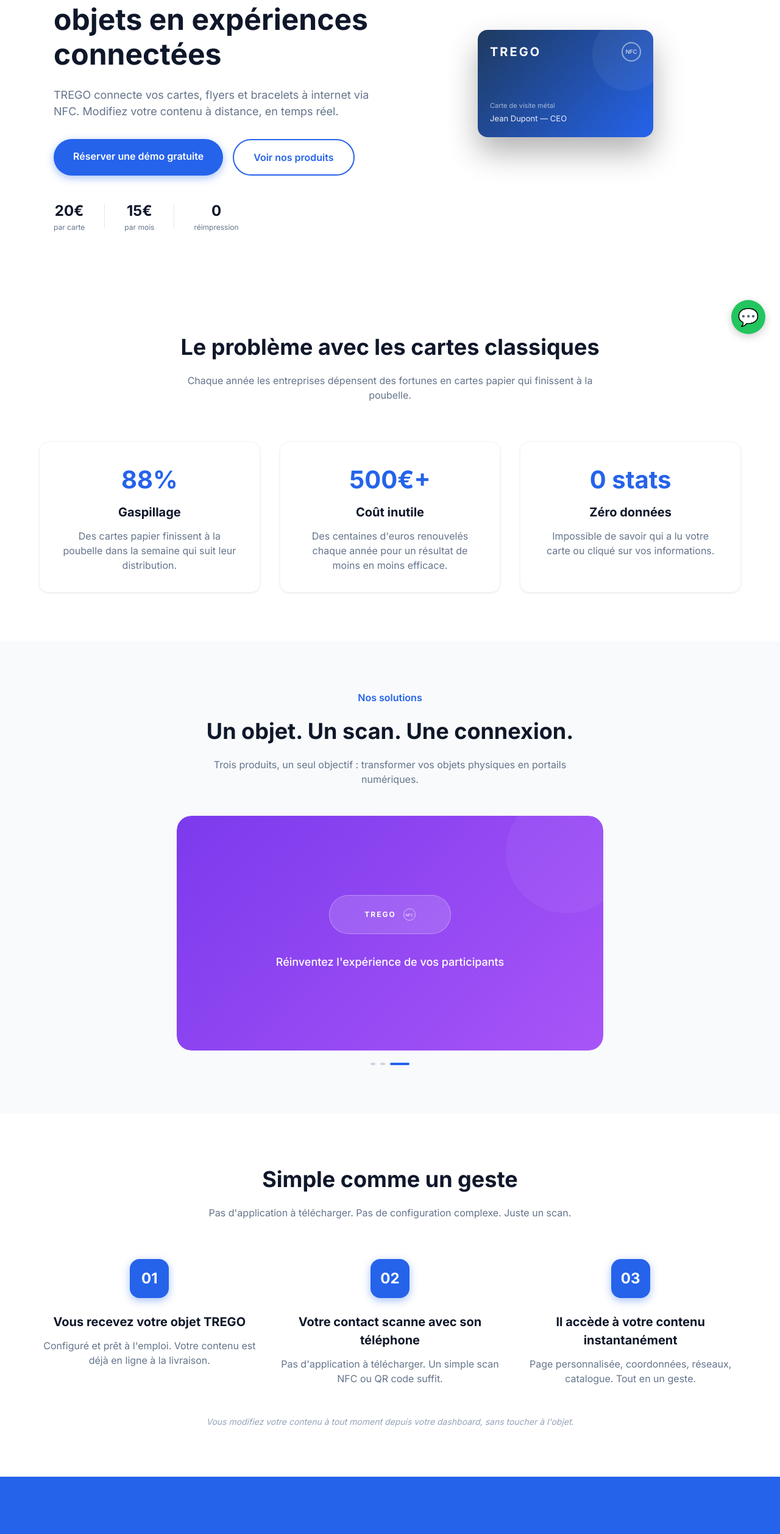
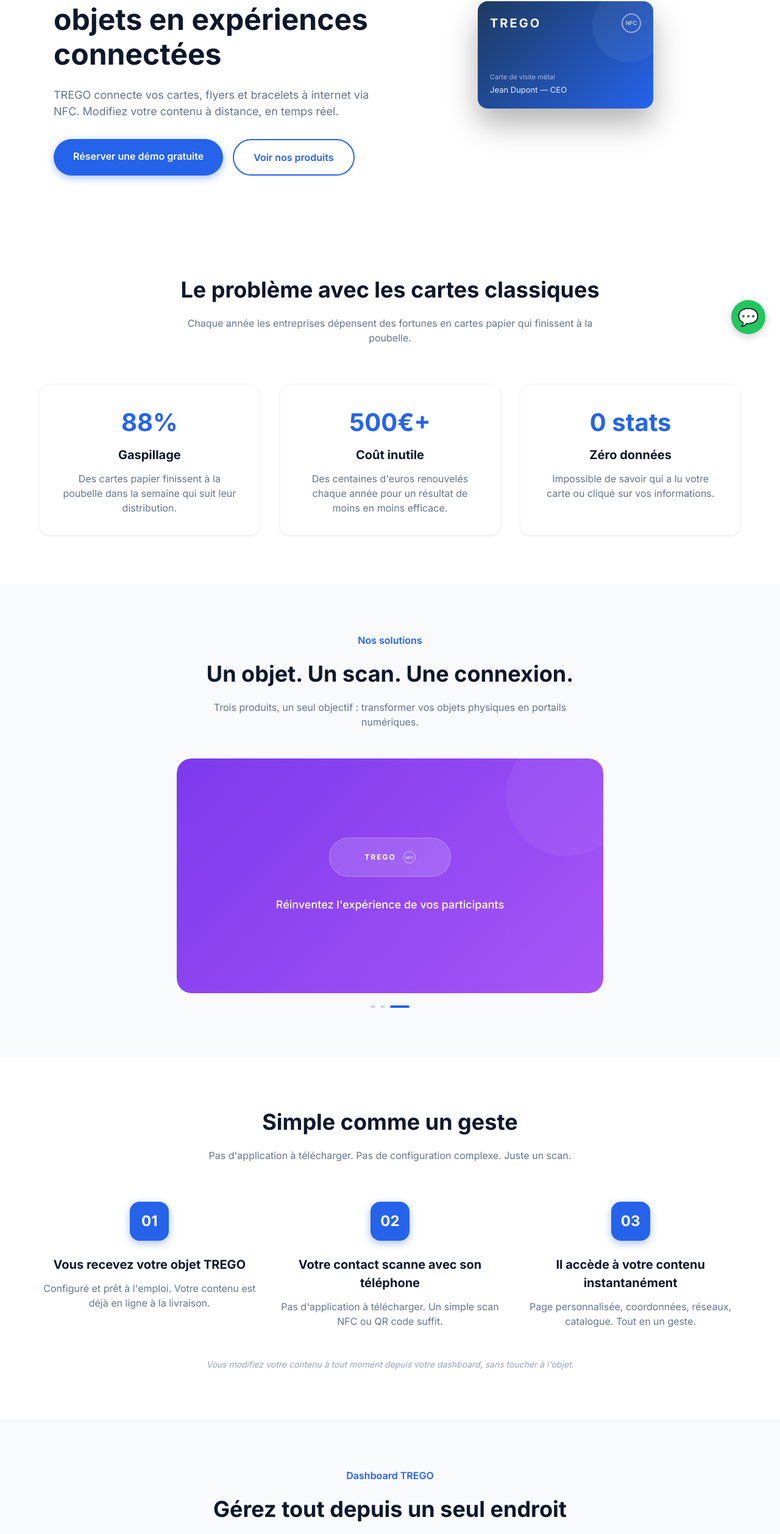
Before and after one commit to mkl680/trego-site-V1, a Next.js app: page / in a window 1280 px wide. Shown: the part 228-2744 px from the top of the page at 61% size. Built offline with nearby package versions, Linux system fonts and the light colour scheme.

Commit message:
Update page.tsx

```diff
--- a/app/page.tsx
+++ b/app/page.tsx
@@ -36,7 +36,6 @@
   const slides = [
     {
       bg: "linear-gradient(135deg,#1e3a5f,#2563EB)",
-      title: "Carte NFC Métal",
       text: "Remplacez définitivement vos cartes papier par une carte métal qui ne finit jamais à la poubelle",
       visual: (
         <div style={{width:"220px",height:"135px",background:"rgba(255,255,255,0.15)",borderRadius:"12px",border:"1px solid rgba(255,255,255,0.3)",display:"flex",flexDirection:"column",justifyContent:"space-between",padding:"16px",marginBottom:"32px"}}>
@@ -50,7 +49,6 @@
     },
     {
       bg: "linear-gradient(135deg,#0891b2,#06b6d4)",
-      title: "Flyers NFC",
       text: "Distribuez en salon et modifiez votre contenu après impression",
       visual: (
         <div style={{width:"140px",height:"200px",background:"rgba(255,255,255,0.15)",borderRadius:"8px",border:"1px solid rgba(255,255,255,0.3)",display:"flex",flexDirection:"column",alignItems:"center",justifyContent:"center",marginBottom:"32px",gap:"12px",padding:"16px"}}>
@@ -63,7 +61,6 @@
     },
     {
       bg: "linear-gradient(135deg,#7c3aed,#a855f7)",
-      title: "Bracelets NFC",
       text: "Réinventez l'expérience de vos participants",
       visual: (
         <div style={{width:"200px",height:"64px",background:"rgba(255,255,255,0.15)",borderRadius:"32px",border:"1px solid rgba(255,255,255,0.3)",display:"flex",alignItems:"center",justifyContent:"center",marginBottom:"32px",gap:"12px",padding:"0 24px"}}>
@@ -98,7 +95,7 @@
       </div>
       <div style={{display:"flex",justifyContent:"center",gap:"8px",marginTop:"20px"}}>
         {slides.map((_, i) => (
-          <button key={i} onClick={() => setCurrent(i)} style={{width: i === current ? "32px" : "8px",height:"4px",background: i === current ? "#2563EB" : "#CBD5E1",borderRadius:"2px",border:"none",cursor:"pointer",transition:"all 0.3s",padding:0}}></button>
+          <button key={i} onClick={() => setCurrent(i)} style={{width:i === current ? "32px" : "8px",height:"4px",background:i === current ? "#2563EB" : "#CBD5E1",borderRadius:"2px",border:"none",cursor:"pointer",transition:"all 0.3s",padding:0}}></button>
         ))}
       </div>
     </div>
@@ -109,6 +106,7 @@
   return (
     <div style={{minHeight:"100vh",background:"white"}}>
 
+      {/* HERO */}
       <div style={{paddingTop:"120px",paddingBottom:"80px",maxWidth:"1152px",margin:"0 auto",padding:"120px 24px 80px",display:"flex",flexWrap:"wrap",alignItems:"center",gap:"48px"}}>
         <div style={{flex:1,minWidth:"300px"}}>
           <span style={{display:"inline-block",background:"#DBEAFE",color:"#2563EB",fontSize:"14px",fontWeight:500,padding:"4px 16px",borderRadius:"999px",marginBottom:"24px"}}>
@@ -120,29 +118,13 @@
           <p style={{fontSize:"18px",color:"#64748B",marginBottom:"32px",maxWidth:"560px"}}>
             TREGO connecte vos cartes, flyers et bracelets à internet via NFC. Modifiez votre contenu à distance, en temps réel.
           </p>
-          <div style={{display:"flex",gap:"16px",flexWrap:"wrap",marginBottom:"40px"}}>
+          <div style={{display:"flex",gap:"16px",flexWrap:"wrap"}}>
             <Link href="/contact" style={{background:"#2563EB",color:"white",padding:"16px 32px",borderRadius:"999px",fontWeight:600,textDecoration:"none",display:"inline-block",boxShadow:"0 4px 14px rgba(37,99,235,0.4)"}}>
               Réserver une démo gratuite
             </Link>
             <Link href="/products" style={{border:"2px solid #2563EB",color:"#2563EB",padding:"16px 32px",borderRadius:"999px",fontWeight:600,textDecoration:"none",display:"inline-block"}}>
               Voir nos produits
             </Link>
-          </div>
-          <div style={{display:"flex",gap:"32px",alignItems:"center"}}>
-            <div style={{textAlign:"center"}}>
-              <div style={{fontSize:"24px",fontWeight:"bold",color:"#0F172A"}}>20€</div>
-              <div style={{fontSize:"12px",color:"#64748B"}}>par carte</div>
-            </div>
-            <div style={{width:"1px",height:"40px",background:"#E2E8F0"}}></div>
-            <div style={{textAlign:"center"}}>
-              <div style={{fontSize:"24px",fontWeight:"bold",color:"#0F172A"}}>15€</div>
-              <div style={{fontSize:"12px",color:"#64748B"}}>par mois</div>
-            </div>
-            <div style={{width:"1px",height:"40px",background:"#E2E8F0"}}></div>
-            <div style={{textAlign:"center"}}>
-              <div style={{fontSize:"24px",fontWeight:"bold",color:"#0F172A"}}>0</div>
-              <div style={{fontSize:"12px",color:"#64748B"}}>réimpression</div>
-            </div>
           </div>
         </div>
         <div style={{flex:1,minWidth:"280px",display:"flex",justifyContent:"center"}}>
@@ -160,6 +142,7 @@
         </div>
       </div>
 
+      {/* PROBLEME */}
       <div style={{padding:"80px 24px",background:"white"}}>
         <div style={{maxWidth:"1152px",margin:"0 auto"}}>
           <h2 style={{fontSize:"36px",fontWeight:"bold",textAlign:"center",color:"#0F172A",marginBottom:"16px"}}>
@@ -188,7 +171,8 @@
         </div>
       </div>
 
-      <div style={{padding:"80px 24px",background:"#F8FAFC"}}>
+      {/* CAROUSEL PRODUITS */}
+      <div style={{padding:"80px 24px",background:"#F8FAFC",overflow:"hidden"}}>
         <div style={{maxWidth:"1152px",margin:"0 auto"}}>
           <span style={{display:"block",textAlign:"center",color:"#2563EB",fontWeight:600,marginBottom:"16px"}}>Nos solutions</span>
           <h2 style={{fontSize:"36px",fontWeight:"bold",textAlign:"center",color:"#0F172A",marginBottom:"16px"}}>
@@ -201,6 +185,7 @@
         </div>
       </div>
 
+      {/* COMMENT CA MARCHE */}
       <div style={{padding:"80px 24px",background:"white"}}>
         <div style={{maxWidth:"1152px",margin:"0 auto"}}>
           <h2 style={{fontSize:"36px",fontWeight:"bold",textAlign:"center",color:"#0F172A",marginBottom:"16px"}}>
@@ -230,30 +215,43 @@
         </div>
       </div>
 
-      <div style={{padding:"80px 24px",background:"#2563EB"}}>
-        <div style={{maxWidth:"1152px",margin:"0 auto",textAlign:"center",color:"white"}}>
-          <h2 style={{fontSize:"48px",fontWeight:"bold",marginBottom:"16px"}}>20€ par commercial. Par an.</h2>
-          <p style={{color:"#BFDBFE",fontSize:"18px",marginBottom:"48px",maxWidth:"560px",margin:"0 auto 48px"}}>
-            Contre plusieurs centaines d'euros en cartes papier à renouveler. Une carte TREGO ne finit jamais à la poubelle.
+      {/* CRM */}
+      <div style={{padding:"80px 24px",background:"#F8FAFC"}}>
+        <div style={{maxWidth:"1152px",margin:"0 auto"}}>
+          <span style={{display:"block",textAlign:"center",color:"#2563EB",fontWeight:600,marginBottom:"16px"}}>Dashboard TREGO</span>
+          <h2 style={{fontSize:"36px",fontWeight:"bold",textAlign:"center",color:"#0F172A",marginBottom:"16px"}}>
+            Gérez tout depuis un seul endroit
+          </h2>
+          <p style={{textAlign:"center",color:"#64748B",marginBottom:"64px",maxWidth:"672px",margin:"0 auto 64px"}}>
+            Le dashboard TREGO vous donne le contrôle total sur vos objets connectés, vos contacts et vos données en temps réel.
           </p>
-          <div style={{display:"grid",gridTemplateColumns:"repeat(auto-fit,minmax(200px,1fr))",gap:"32px",maxWidth:"768px",margin:"0 auto 48px"}}>
+          <div style={{display:"grid",gridTemplateColumns:"repeat(auto-fit,minmax(260px,1fr))",gap:"32px"}}>
             {[
-              {value:"20€",label:"par carte par an"},
-              {value:"15€",label:"par mois gestion et stats"},
-              {value:"0",label:"réimpression nécessaire"},
-            ].map((stat) => (
-              <div key={stat.label} style={{background:"rgba(255,255,255,0.1)",borderRadius:"16px",padding:"24px"}}>
-                <div style={{fontSize:"48px",fontWeight:"bold",marginBottom:"4px"}}>{stat.value}</div>
-                <div style={{color:"#BFDBFE",fontSize:"14px"}}>{stat.label}</div>
+              {icon:"👥",title:"Récolte de contacts",text:"Chaque scan est une opportunité. TREGO capture automatiquement les informations de vos prospects et les centralise dans votre dashboard.",color:"#DBEAFE"},
+              {icon:"🔗",title:"Export vers votre CRM",text:"Exportez vos contacts en un clic vers Salesforce, HubSpot, Notion ou tout autre CRM. Vos données vous appartiennent.",color:"#DCFCE7"},
+              {icon:"✏️",title:"Modification en temps réel",text:"Changez la destination de vos liens NFC à tout moment depuis le dashboard. Aucune carte à remplacer, aucun délai.",color:"#FEF9C3"},
+              {icon:"📊",title:"Statistiques détaillées",text:"Visualisez le nombre de scans, la localisation, le type d'appareil et l'historique complet de chaque objet connecté.",color:"#F3E8FF"},
+              {icon:"⚡",title:"Activation et désactivation",text:"Activez ou désactivez un lien en un clic. Idéal pour les campagnes temporaires ou les offres limitées dans le temps.",color:"#FFE4E6"},
+              {icon:"🏢",title:"Gestion multi-sites",text:"Gérez plusieurs équipes, plusieurs sites et plusieurs campagnes depuis un seul compte administrateur centralisé.",color:"#DBEAFE"},
+            ].map((item) => (
+              <div key={item.title} style={{background:"white",padding:"28px",borderRadius:"16px",boxShadow:"0 1px 3px rgba(0,0,0,0.08)",border:"1px solid #F1F5F9"}}>
+                <div style={{width:"48px",height:"48px",background:item.color,borderRadius:"12px",display:"flex",alignItems:"center",justifyContent:"center",fontSize:"22px",marginBottom:"16px"}}>
+                  {item.icon}
+                </div>
+                <h3 style={{fontSize:"18px",fontWeight:"bold",color:"#0F172A",marginBottom:"10px"}}>{item.title}</h3>
+                <p style={{color:"#64748B",fontSize:"14px",lineHeight:1.6}}>{item.text}</p>
               </div>
             ))}
           </div>
-          <Link href="/contact" style={{display:"inline-block",background:"white",color:"#2563EB",padding:"16px 40px",borderRadius:"999px",fontWeight:"bold",textDecoration:"none"}}>
-            Calculer mon ROI gratuitement
-          </Link>
+          <div style={{textAlign:"center",marginTop:"48px"}}>
+            <Link href="/contact" style={{display:"inline-block",background:"#2563EB",color:"white",padding:"16px 40px",borderRadius:"999px",fontWeight:"bold",textDecoration:"none",boxShadow:"0 4px 14px rgba(37,99,235,0.4)"}}>
+              Découvrir le dashboard
+            </Link>
+          </div>
         </div>
       </div>
 
+      {/* TEMOIGNAGES */}
       <div style={{padding:"80px 24px",background:"white"}}>
         <div style={{maxWidth:"1152px",margin:"0 auto"}}>
           <span style={{display:"block",textAlign:"center",color:"#2563EB",fontWeight:600,marginBottom:"16px"}}>Témoignages</span>
@@ -284,6 +282,7 @@
         </div>
       </div>
 
+      {/* FAQ */}
       <div style={{padding:"80px 24px",background:"#F8FAFC"}}>
         <div style={{maxWidth:"768px",margin:"0 auto"}}>
           <h2 style={{fontSize:"32px",fontWeight:"bold",textAlign:"center",color:"#0F172A",marginBottom:"64px"}}>
@@ -294,7 +293,7 @@
               {q:"Est-ce que ça marche sur tous les smartphones ?",a:"Oui, compatible avec tous les smartphones récents. iPhone 7+ et Android 4.4+. Un QR code de secours est toujours disponible."},
               {q:"Que se passe-t-il si je veux changer mes informations ?",a:"Vous modifiez votre contenu en temps réel depuis votre dashboard TREGO. La carte physique n'a pas besoin d'être remplacée."},
               {q:"Quel est le délai de livraison ?",a:"Les cartes sont livrées sous 5 à 7 jours ouvrés après validation de votre commande."},
-              {q:"Y a-t-il un engagement de durée ?",a:"Non, l'abonnement mensuel de 15€ est sans engagement. Vous pouvez résilier à tout moment."},
+              {q:"Y a-t-il un engagement de durée ?",a:"Non, l'abonnement mensuel est sans engagement. Vous pouvez résilier à tout moment."},
             ].map((faq) => (
               <div key={faq.q} style={{background:"white",borderRadius:"16px",padding:"24px",boxShadow:"0 1px 3px rgba(0,0,0,0.1)"}}>
                 <h3 style={{fontWeight:"bold",color:"#0F172A",marginBottom:"8px"}}>{faq.q}</h3>
@@ -305,6 +304,7 @@
         </div>
       </div>
 
+      {/* CTA FINAL */}
       <div style={{padding:"80px 24px",background:"#0F172A"}}>
         <div style={{maxWidth:"768px",margin:"0 auto",textAlign:"center",color:"white"}}>
           <h2 style={{fontSize:"36px",fontWeight:"bold",marginBottom:"16px"}}>
@@ -320,6 +320,7 @@
         </div>
       </div>
 
+      {/* WHATSAPP */}
       <a href="https://wa.me/33782174651" target="_blank" rel="noopener noreferrer" style={{position:"fixed",bottom:"24px",right:"24px",width:"56px",height:"56px",background:"#22C55E",borderRadius:"50%",display:"flex",alignItems:"center",justifyContent:"center",boxShadow:"0 4px 14px rgba(0,0,0,0.2)",zIndex:50,fontSize:"28px",textDecoration:"none"}}>
         💬
       </a>
```
